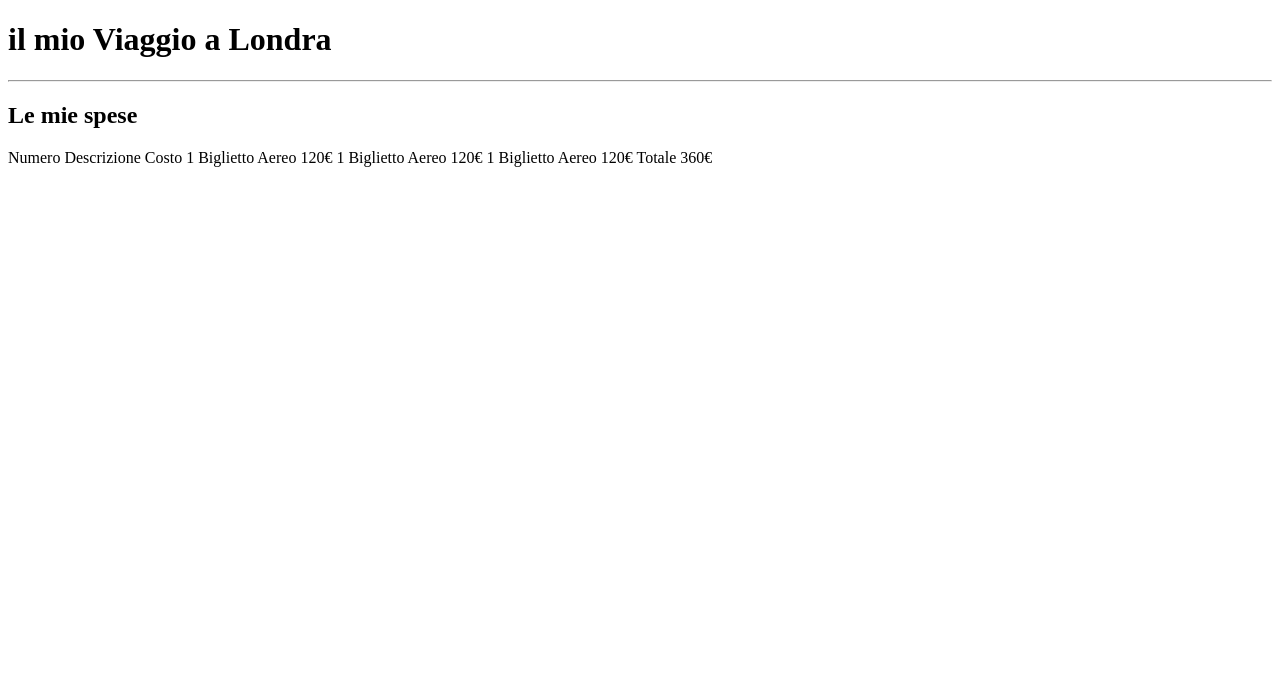
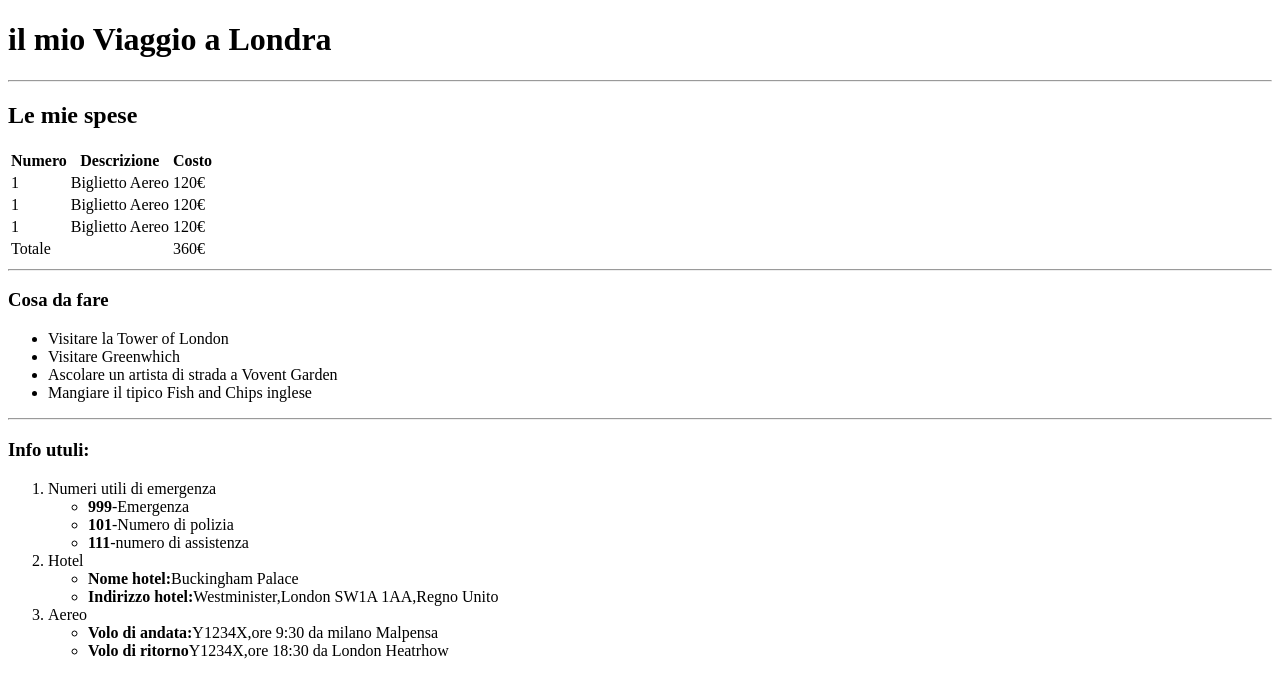
Before and after one commit to sidane17/html-london-trip, a plain HTML site: page index.html in a window 1280 px wide. Drawn offline with Linux system fonts and the light colour scheme.

```diff
--- a/index.html
+++ b/index.html
@@ -12,6 +12,7 @@
     <div>
         <hr>
         <h2>Le mie spese</h2>
+        <table>
         <tr>
             <th>Numero</th>
             <th>Descrizione</th>
@@ -37,6 +38,35 @@
             <td></td>
             <td>360€</td>
         </tr>
+    </table>
+    <hr>
+    <h3>Cosa da fare</h3>
+    <ul>
+        <li>Visitare la Tower of London</li>
+        <li>Visitare Greenwhich</li>
+        <li>Ascolare un artista di strada a Vovent Garden</li>
+        <li>Mangiare il tipico Fish and Chips inglese </li>
+    </ul>
+    <hr>
+    <h3>Info utuli:</h3>
+    <ol>
+        <li>Numeri utili di emergenza</li>
+        <ul>
+            <li><strong>999</strong>-Emergenza</li>
+            <li><strong>101</strong>-Numero di polizia</li>
+            <li><strong>111</strong>-numero di assistenza</li>
+        </ul>
+        <li>Hotel</li>
+        <ul>
+            <li><strong>Nome hotel:</strong>Buckingham Palace</li>
+            <li><strong>Indirizzo hotel:</strong>Westminister,London SW1A 1AA,Regno Unito</li>
+        </ul>
+        <li>Aereo</li>
+        <ul>
+            <li><strong>Volo di andata:</strong>Y1234X,ore 9:30 da milano Malpensa</li>
+            <li><strong>Volo di ritorno</strong>Y1234X,ore 18:30 da London Heatrhow</li>
+        </ul>
+    </ol>
     </div>
     <div></div>
 </body>
```
